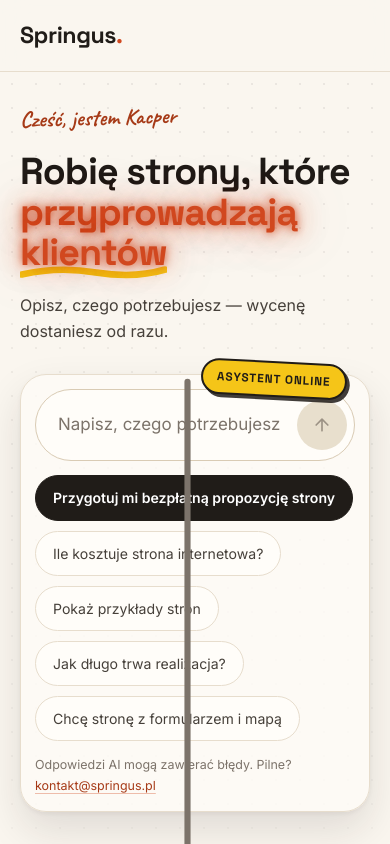
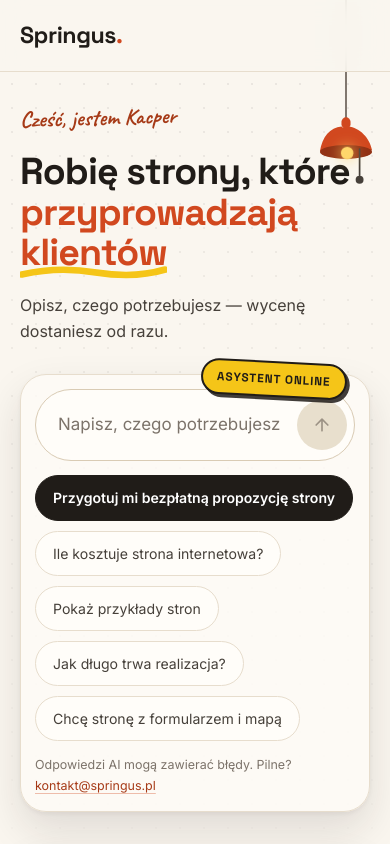
Before and after one commit to Springus158/springus.pl, a website: page public/index.html in a window 390 px wide. Shown: the top 844 px of the page. Drawn offline with Linux system fonts and the light colour scheme.

Commit message:
fix(mobile,dark): lampka mała w prawym górnym rogu + LED tylko w dark mode
- ≤900 px: lampka fixed 68 px przy pasku (pointer-events auto), bez rezerwacji
  miejsca w kolumnie portfolio
- efekt LED (glow + oddech) wyłącznie w [data-theme=dark]; w trybie jasnym
  czerwone napisy bez poświaty

```diff
--- a/public/assets/css/style.css
+++ b/public/assets/css/style.css
@@ -2148,10 +2148,10 @@ body.chatting .chat-log {
 }
 
 
-/* Efekt LED na czerwonych napisach ---------------------------------------------- */
-
-.stage-intro h1 em,
-.hero h1 em {
+/* Efekt LED na czerwonych napisach — tylko po zgaszeniu światła (dark mode) ------ */
+
+[data-theme="dark"] .stage-intro h1 em,
+[data-theme="dark"] .hero h1 em {
   text-shadow:
     0 0 6px color-mix(in srgb, var(--accent) 80%, transparent),
     0 0 20px color-mix(in srgb, var(--accent) 45%, transparent),
@@ -2159,7 +2159,7 @@ body.chatting .chat-log {
   animation: led-breathe 3.4s ease-in-out infinite;
 }
 
-.eyebrow {
+[data-theme="dark"] .eyebrow {
   text-shadow: 0 0 10px color-mix(in srgb, var(--accent) 35%, transparent);
 }
 
@@ -2173,8 +2173,8 @@ body.chatting .chat-log {
 }
 
 @media (prefers-reduced-motion: reduce) {
-  .stage-intro h1 em,
-  .hero h1 em {
+  [data-theme="dark"] .stage-intro h1 em,
+  [data-theme="dark"] .hero h1 em {
     animation: none;
   }
 }
@@ -2238,8 +2238,14 @@ body.chatting .chat-log {
   }
 
   .stage-portfolio .lamp {
-    width: min(62%, 240px);
-    margin: 4px auto -70px;
+    position: fixed;
+    top: var(--bar-h);
+    right: 10px;
+    width: 68px;
+    margin: 0;
+    z-index: 40;
+    pointer-events: auto;
+    cursor: pointer;
   }
 
   .nav-toggle {
```
